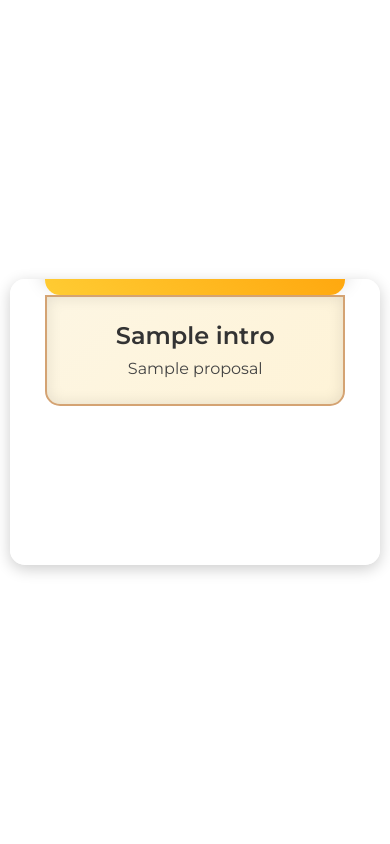
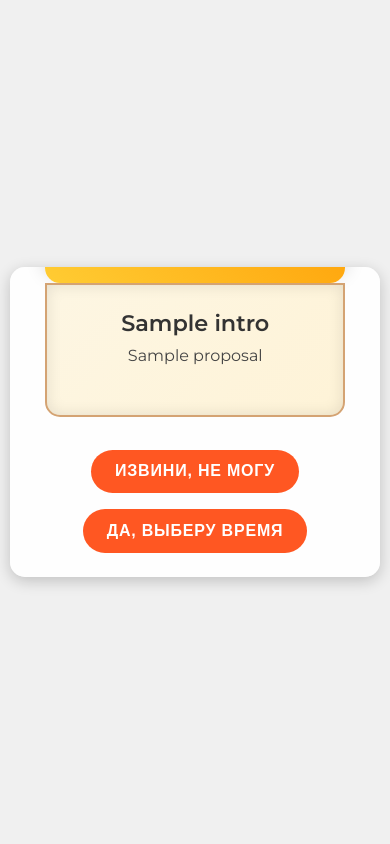
Before and after one commit to Lavochka123/Svety2, a Flask app: template template/invite.html in a window 390 px wide. Run offline with Flask 3, Linux system fonts and the light colour scheme; the template is opened without the code that fills it: most values are stand-ins (such as "Sample title", 1, 10 or a date in 2020).

Commit message:
Update style.css

```diff
--- a/static/css/style.css
+++ b/static/css/style.css
@@ -1,4 +1,4 @@
-/* Обновленный стиль для красивого бумажного конверта и адаптации под мобильные устройства */
+/* Пример стилей, объединённых из предыдущих примеров */
 
 /* Сброс стилей */
 * {
@@ -18,26 +18,28 @@
   justify-content: center;
   min-height: 100vh;
   transition: background 0.5s ease-in-out;
+  background: #f0f0f0; /* На случай, если класс не задан */
 }
 
 /* Тематические цвета (фоновый градиент и акцент) */
 body.design_elegant {
   --bg-color: linear-gradient(135deg, #667eea, #764ba2);
   --accent-color: #ffea00;
+  background: var(--bg-color);
 }
 body.design_romantic {
   --bg-color: radial-gradient(circle, #ffafbd, #ffc3a0);
   --accent-color: #d81b60;
+  background: var(--bg-color);
 }
 body.design_music {
   --bg-color: linear-gradient(135deg, #7b4397, #dc2430);
   --accent-color: #ffeb3b;
+  background: var(--bg-color);
 }
 body.design_minimal {
-  --bg-color: #f0f0f0;
+  --bg-color: #ffffff;
   --accent-color: #ff5722;
-}
-body {
   background: var(--bg-color);
 }
 
@@ -55,6 +57,12 @@
   animation: fadeIn 1.2s ease-out;
 }
 
+/* Добавлено правило для абзацев внутри контейнера */
+.container p {
+  margin-bottom: 1.5rem;
+  line-height: 1.6;
+}
+
 /* Анимация появления контейнера */
 @keyframes fadeIn {
   from { opacity: 0; transform: scale(0.95); }
@@ -69,8 +77,6 @@
   margin: 0 auto 1.5rem;
   perspective: 1500px;
 }
-
-/* Верхняя часть конверта (клапан) */
 .envelope-flap {
   width: 100%;
   height: 0;
@@ -89,8 +95,6 @@
   from { transform: rotateX(0deg); }
   to { transform: rotateX(-180deg); }
 }
-
-/* Нижняя часть конверта (письмо) с бумажной текстурой */
 .envelope-body {
   width: 100%;
   background: linear-gradient(135deg, #fdf6e3, #fef3d7);
@@ -106,7 +110,7 @@
   to { opacity: 1; }
 }
 
-/* Плавающие сердечки для украшения */
+/* Плавающие сердечки */
 .heart {
   position: absolute;
   font-size: 28px;
@@ -127,7 +131,7 @@
 .letter-content h1 {
   font-size: 1.8em;
   margin-bottom: 0.5rem;
-  color: #333; /* Темный цвет для читаемости */
+  color: #333;
 }
 .letter-content p {
   font-size: 1.2em;
@@ -142,7 +146,7 @@
 .button {
   margin: 0.5rem;
   padding: 0.8rem 1.5rem;
-  background: var(--accent-color);
+  background: var(--accent-color, #ff5722);
   color: #fff;
   border: none;
   border-radius: 50px;
@@ -168,7 +172,7 @@
     max-width: 300px;
   }
   .letter-content h1 {
-    font-size: 1.5em;
+    font-size: 1.4em;
   }
   .letter-content p {
     font-size: 1em;
```
